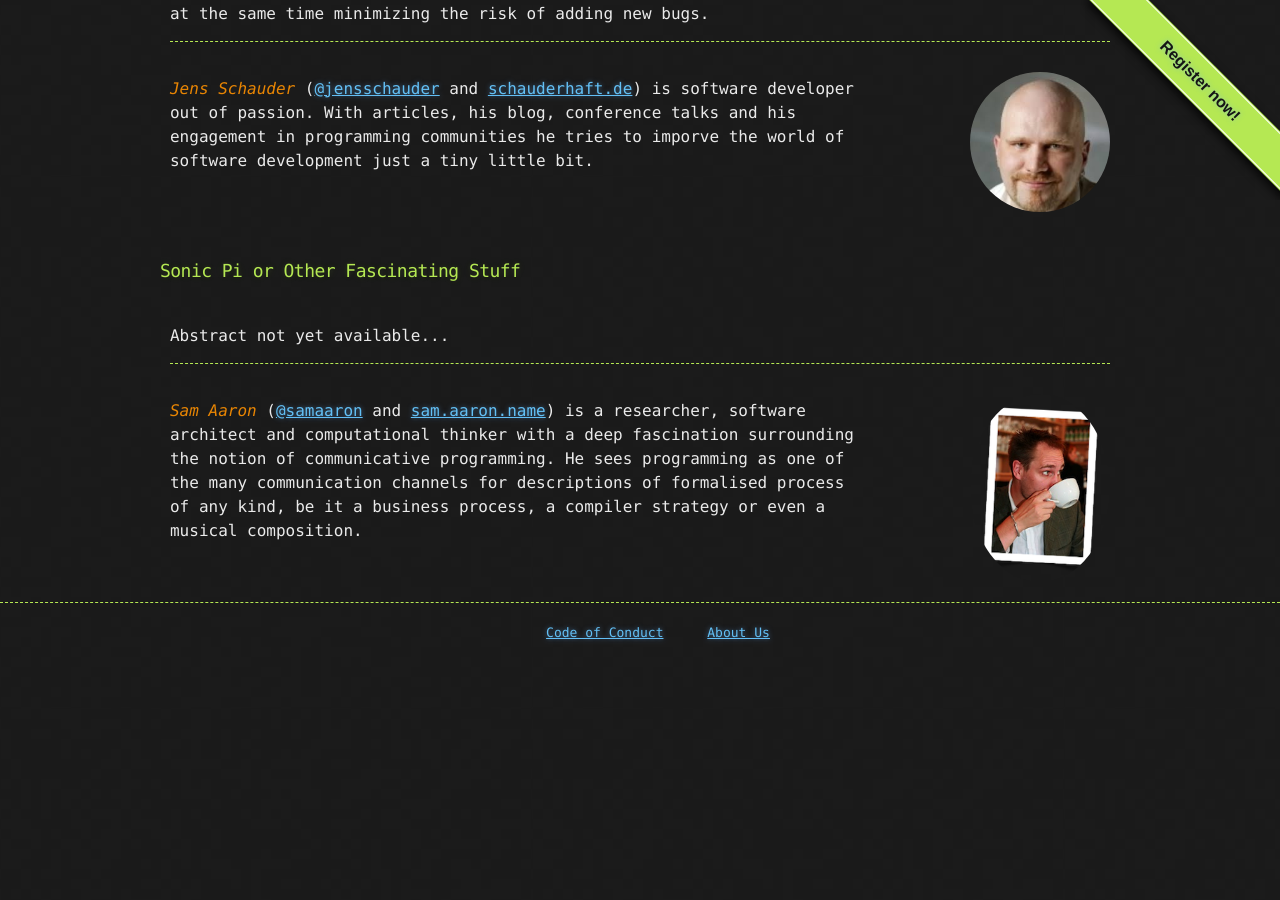
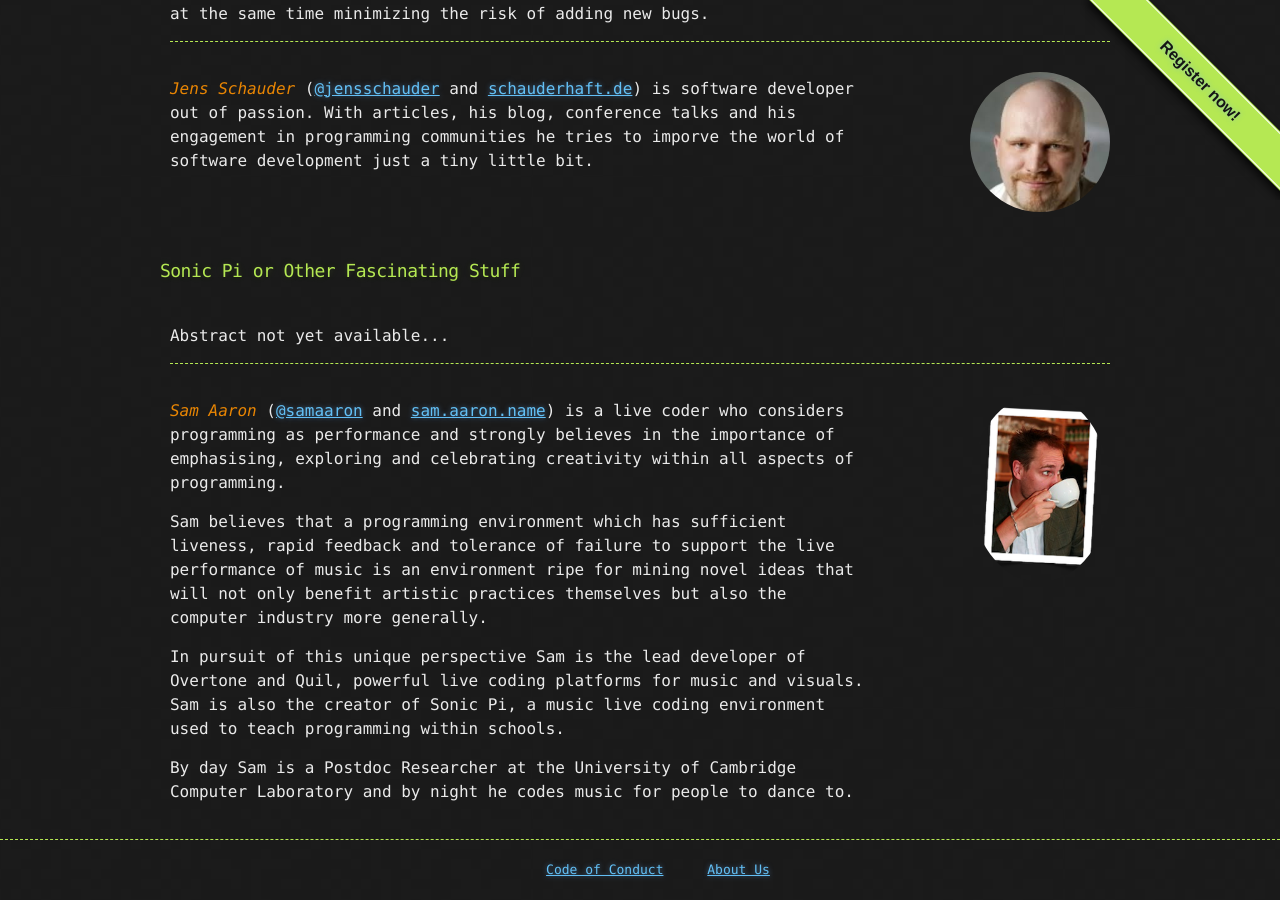
Before and after one commit to BreathingCode/BreathingCode.github.io, a Jekyll site: the page built from program.html, in a window 1280 px wide and 900 px high, scrolled down 4612 px. Built offline with Jekyll 4.4.1, drawn with Linux system fonts in a browser that asks for light colours; nearby versions of some CDN libraries; Markdown is read by kramdown in place of the engine named in the settings; before the commit the page ends 5275 px from its top, so only the background shows below that.

Commit message:
Stole Sam's Bio from NODE

```diff
--- a/program.html
+++ b/program.html
@@ -400,12 +400,28 @@ layout: grid
 <div class="bio">
   <p>
     <em>Sam Aaron</em> (<a href="https://twitter.com/samaaron">@samaaron</a> and
-    <a href="http://sam.aaron.name/">sam.aaron.name</a>) is a researcher,
-    software architect and computational thinker with a deep fascination
-    surrounding the notion of communicative programming.
-    He sees programming as one of the many communication channels for
-    descriptions of formalised process of any kind, be it a business process,
-    a compiler strategy or even a musical composition.
+    <a href="http://sam.aaron.name/">sam.aaron.name</a>)
+    is a live coder who considers programming as performance and strongly believes
+    in the importance of emphasising, exploring and celebrating creativity within all aspects of programming.
+  </p>
+
+  <p>
+    Sam believes that a programming environment which has sufficient liveness,
+    rapid feedback and tolerance of failure to support the live performance of
+    music is an environment ripe for mining novel ideas that will not only
+    benefit artistic practices themselves but also the computer industry more generally.
+  </p>
+
+  <p>
+    In pursuit of this unique perspective Sam is the lead developer of Overtone
+    and Quil, powerful live coding platforms for music and visuals.
+    Sam is also the creator of Sonic Pi, a music live coding environment used
+    to teach programming within schools.
+  </p>
+
+  <p>
+    By day Sam is a Postdoc Researcher at the University of Cambridge Computer
+    Laboratory and by night he codes music for people to dance to.
   </p>
 </div>
 <div class="avatar" >
```
